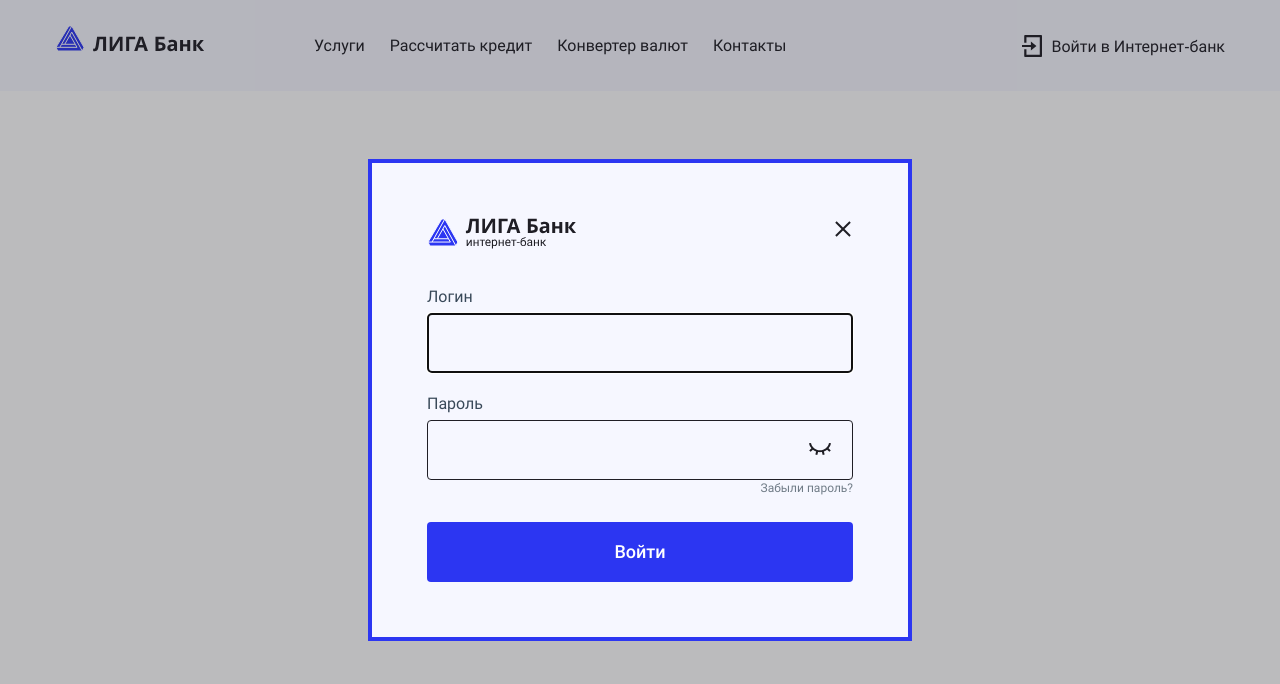
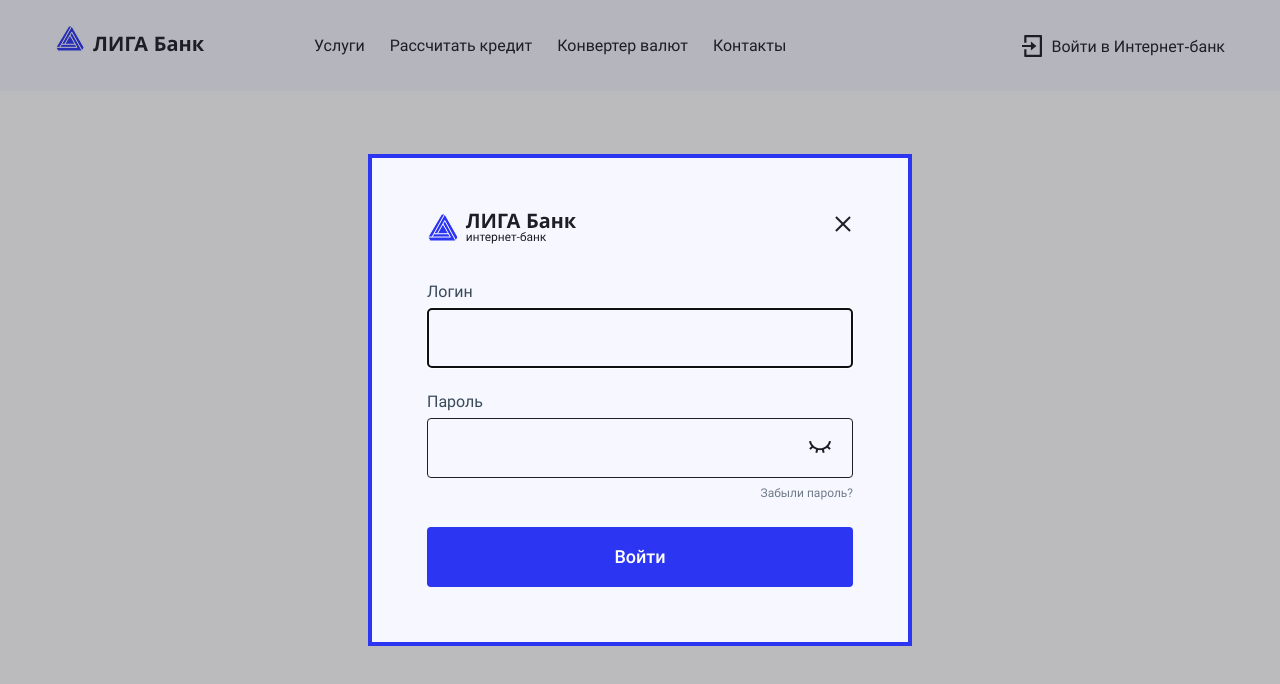
Before and after one commit to pestrige/korovin_ligabank2, a React (Create React App) app: page / in a window 1280 px wide. Both pictures are taken after a click on the button "Войти в Интернет-банк". Shown: the top 684 px of the page. Built offline with nearby package versions, Linux system fonts and the light colour scheme.

Commit message:
Исправляет семантику input

```diff
--- a/src/components/input/input.jsx
+++ b/src/components/input/input.jsx
@@ -5,6 +5,7 @@
 import {BreakPoint} from '../../const';
 
 const StyledLabel = styled.label`
+  width: 100%;
   font-size: 16px;
   line-height: 22px;
   color: var(--color-dark-600);
@@ -66,8 +67,8 @@
   };
 
   return (
-    <StyledLabel>
-      <Flex isColumn isRelative>
+    <Flex isColumn isRelative>
+      <StyledLabel>
         <StyledSpan>
           {label}
         </StyledSpan>
@@ -78,15 +79,15 @@
           onChange={onChange}
           {...attrs}
         />
-        {icon &&
+      </StyledLabel>
+      {icon &&
         <StyledIcon
           type='button'
           icon={icon}
           onMouseDown={handleMouseDown}
           onMouseUp={handleMouseUp}
         />}
-      </Flex>
-    </StyledLabel>
+    </Flex>
   );
 }
 
--- a/src/components/login-popup/login-popup.jsx
+++ b/src/components/login-popup/login-popup.jsx
@@ -53,15 +53,13 @@
 `;
 
 const styledLogin = css`
-  margin-bottom: 20px;
-  @media (max-width: ${BreakPoint.MAX_TABLET}px) {
-    margin-bottom: 23px;
-  }
+  margin-bottom: 23px;
   @media (max-width: ${BreakPoint.MAX_PHONE}px) {
     margin-bottom: 20px;
   }
 `;
 const styledLink = css`
+  margin-top: 7px;
   margin-bottom: 25px;
   align-self: flex-end;
   color: var(--color-dark-400);
@@ -70,9 +68,6 @@
   transition: opacity 0.3s;
   &:hover {
     opacity: 0.7;
-  }
-  @media (max-width: ${BreakPoint.MAX_TABLET}px) {
-    margin-top: 7px;
   }
   @media (max-width: ${BreakPoint.MAX_PHONE}px) {
     order: 4;
```
